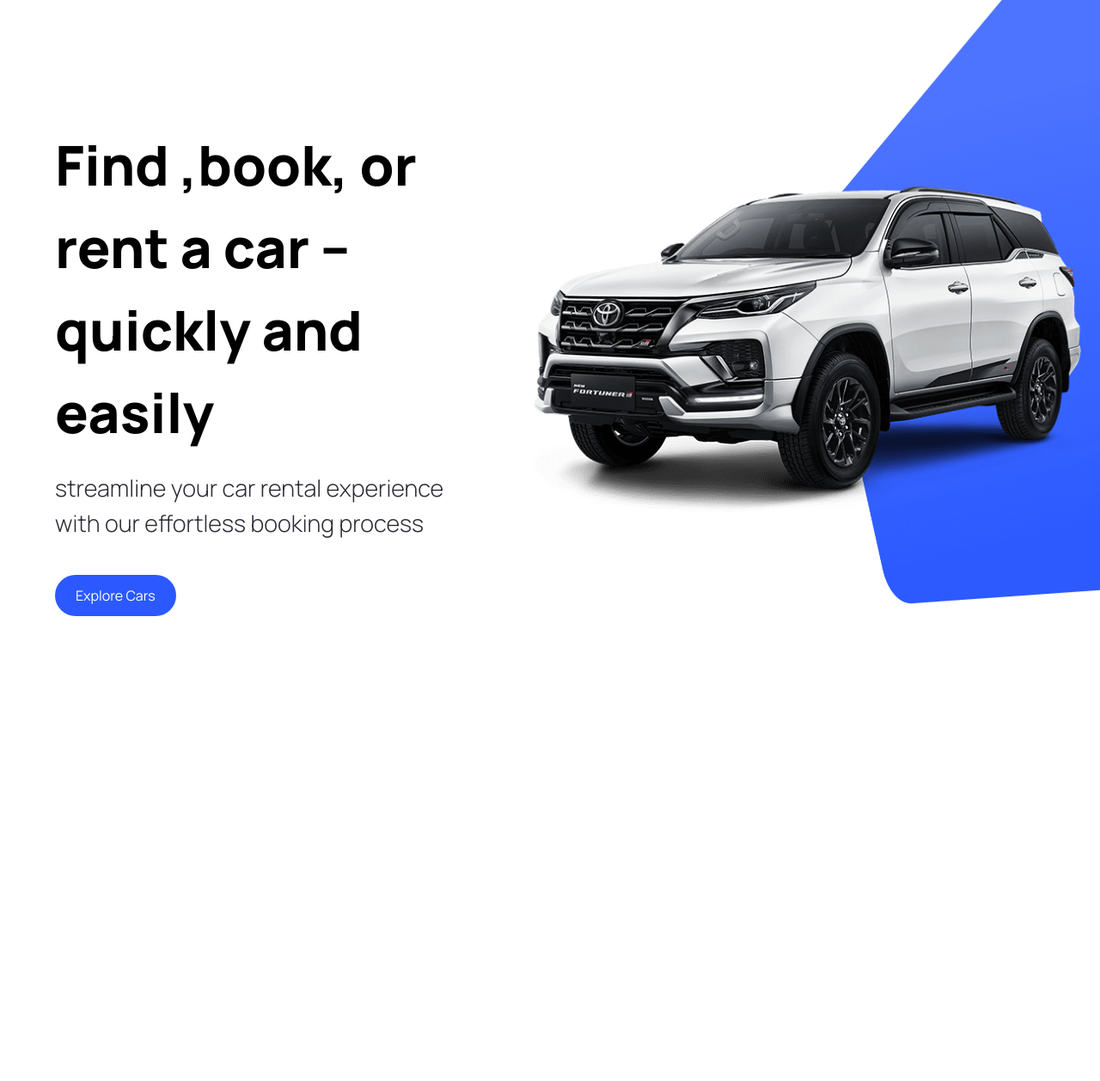
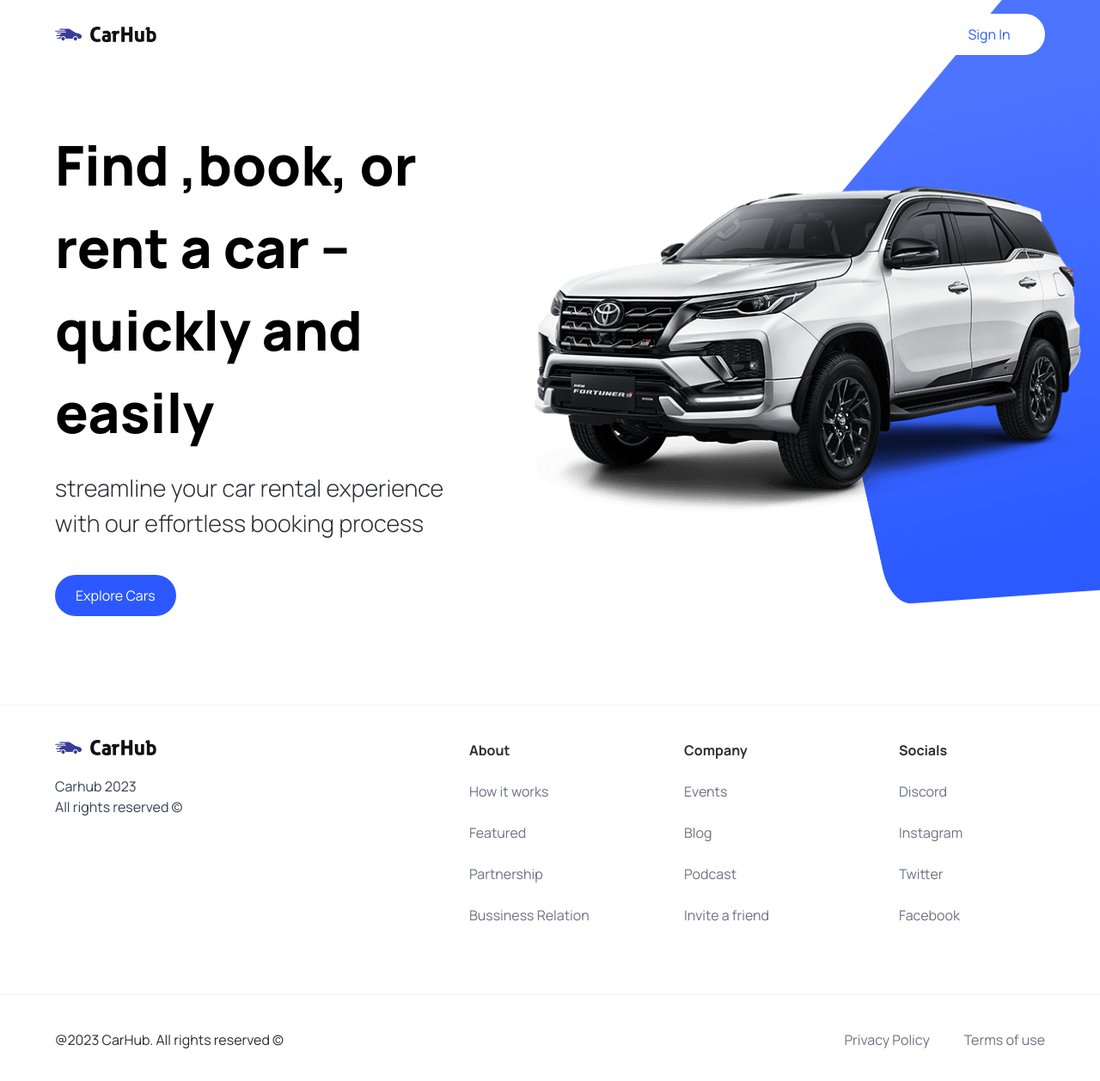
Before and after one commit to IbrahimShaheen103/car-app, a Next.js app: page / in a window 1280 px wide. Shown: the top 1258 px of the page at 86% size. Before the commit the page ends 800 px from the top, so only its background shows below. Built offline with nearby package versions, Linux system fonts and the light colour scheme.

Commit message:
Added navbar and footer to app layout. Changed button type to be optional and added disabled prop.

```diff
--- a/app/layout.tsx
+++ b/app/layout.tsx
@@ -1,22 +1,27 @@
-import './globals.css'
-import type { Metadata } from 'next'
-import { Inter } from 'next/font/google'
+import { Footer, Navbar } from "@/components";
+import "./globals.css";
+import type { Metadata } from "next";
+import { Inter } from "next/font/google";
 
-const inter = Inter({ subsets: ['latin'] })
+const inter = Inter({ subsets: ["latin"] });
 
 export const metadata: Metadata = {
-  title: 'Create Next App',
-  description: 'Generated by create next app',
-}
+  title: "Car app",
+  description: "Discover the best cars in world",
+};
 
 export default function RootLayout({
   children,
 }: {
-  children: React.ReactNode
+  children: React.ReactNode;
 }) {
   return (
     <html lang="en">
-      <body className={inter.className}>{children}</body>
+      <body className="relative">
+        {" "}
+        <Navbar />
+        {children} <Footer />
+      </body>
     </html>
-  )
+  );
 }
--- a/components/CustomButton.tsx
+++ b/components/CustomButton.tsx
@@ -6,11 +6,13 @@
   title,
   containerStyles,
   handleClick,
+  btnType,
+  disabled,
 }: CustomButtonProps) => {
   return (
     <button
-      disabled={false}
-      type="button"
+      disabled={disabled || false}
+      type={btnType || "button"}
       className={`custom-btn ${containerStyles}`}
       onClick={handleClick}
     >
--- /dev/null
+++ b/components/Footer.tsx
@@ -0,0 +1,59 @@
+import Image from "next/image";
+import { footerLinks } from "@/constants";
+import Link from "next/link";
+const Footer = () => {
+  return (
+    <footer className="flex flex-col text-black-100 mt-5 border-t border-gray-100">
+      <div className="flex max-md:flex-col flex-wrap justify-between gap-5 sm:px-16 px-6 py-10">
+        <div className="flex flex-col justify-start items-start gap-6">
+          <Image
+            src="/logo.svg"
+            alt="logo"
+            width={118}
+            height={18}
+            className="object-contain"
+          />
+          <p className="text-base text-gray-700">
+            Carhub 2023 <br />
+            All rights reserved &copy;
+          </p>
+        </div>
+        <div className="footer__links">
+          {footerLinks.map((link) => (
+            <div key={link.title} className="footer__link">
+              <h3 className="font-bold">{link.title}</h3>
+              {link.links.map((item) => (
+                <Link
+                  key={item.title}
+                  href={item.url}
+                  className="text-gray-500"
+                >
+                  {item.title}
+                </Link>
+              ))}
+            </div>
+          ))}
+        </div>
+      </div>
+      <div>
+        <div
+          className="flex justify-between
+        item-center flex-wrap mt-10 border-t
+        border-gray-100 sm:px-16 px-6 py-10"
+        >
+          <p> @2023 CarHub. All rights reserved &copy; </p>
+          <div className="footer__copyrights-link">
+            <Link href="/" className="text-gray-500">
+              Privacy Policy
+            </Link>
+            <Link href="/" className="text-gray-500">
+              Terms of use
+            </Link>
+          </div>
+        </div>
+      </div>
+    </footer>
+  );
+};
+
+export default Footer;
--- /dev/null
+++ b/components/Navbar.tsx
@@ -0,0 +1,34 @@
+"use client";
+import Image from "next/image";
+import Link from "next/link";
+import { CustomButton } from ".";
+
+const Navbar = () => {
+  return (
+    <header className="w-full absolute z-10">
+      <nav
+        className="max-w-[1440px] mx-auto
+      flex justify-between items-center
+      sm:px-16 px-6 py-4"
+      >
+        <Link href="/" className="flex justify-center items-center">
+          <Image
+            src="/logo.svg"
+            alt="car logo"
+            width={118}
+            height={18}
+            className="object-contain"
+          />
+        </Link>
+        <CustomButton
+          title="Sign In"
+          btnType="button"
+          containerStyles="text-primary-blue
+          rounded-full bg-white min-w-[130px] "
+        />
+      </nav>
+    </header>
+  );
+};
+
+export default Navbar;
--- a/components/index.ts
+++ b/components/index.ts
@@ -1,4 +1,5 @@
 import Hero from "./Hero";
 import CustomButton from "./CustomButton";
-
-export { Hero, CustomButton };
+import Navbar from "./Navbar";
+import Footer from "./Footer";
+export { Hero, CustomButton, Navbar, Footer };
--- /dev/null
+++ b/constants/index.ts
@@ -0,0 +1,101 @@
+export const manufacturers = [
+  "Acura",
+  "Alfa Romeo",
+  "Aston Martin",
+  "Audi",
+  "Bentley",
+  "BMW",
+  "Buick",
+  "Cadillac",
+  "Chevrolet",
+  "Chrysler",
+  "Citroen",
+  "Dodge",
+  "Ferrari",
+  "Fiat",
+  "Ford",
+  "GMC",
+  "Honda",
+  "Hyundai",
+  "Infiniti",
+  "Jaguar",
+  "Jeep",
+  "Kia",
+  "Lamborghini",
+  "Land Rover",
+  "Lexus",
+  "Lincoln",
+  "Maserati",
+  "Mazda",
+  "McLaren",
+  "Mercedes-Benz",
+  "MINI",
+  "Mitsubishi",
+  "Nissan",
+  "Porsche",
+  "Ram",
+  "Rolls-Royce",
+  "Subaru",
+  "Tesla",
+  "Toyota",
+  "Volkswagen",
+  "Volvo",
+];
+
+export const yearsOfProduction = [
+  { title: "Year", value: "" },
+  { title: "2015", value: "2015" },
+  { title: "2016", value: "2016" },
+  { title: "2017", value: "2017" },
+  { title: "2018", value: "2018" },
+  { title: "2019", value: "2019" },
+  { title: "2020", value: "2020" },
+  { title: "2021", value: "2021" },
+  { title: "2022", value: "2022" },
+  { title: "2023", value: "2023" },
+];
+
+export const fuels = [
+  {
+    title: "Fuel",
+    value: "",
+  },
+  {
+    title: "Gas",
+    value: "Gas",
+  },
+  {
+    title: "Electricity",
+    value: "Electricity",
+  },
+];
+
+export const footerLinks = [
+  {
+    title: "About",
+    links: [
+      { title: "How it works", url: "/" },
+      { title: "Featured", url: "/" },
+      { title: "Partnership", url: "/" },
+      { title: "Bussiness Relation", url: "/" },
+    ],
+  },
+  {
+    title: "Company",
+    links: [
+      { title: "Events", url: "/" },
+      { title: "Blog", url: "/" },
+      { title: "Podcast", url: "/" },
+      { title: "Invite a friend", url: "/" },
+    ],
+  },
+  {
+    title: "Socials",
+    links: [
+      { title: "Discord", url: "/" },
+      { title: "Instagram", url: "/" },
+      { title: "Twitter", url: "/" },
+      { title: "Facebook", url: "/" },
+    ],
+  },
+];
--- a/types/index.ts
+++ b/types/index.ts
@@ -4,4 +4,6 @@
   title: string;
   containerStyles?: string;
   handleClick?: MouseEventHandler<HTMLButtonElement>;
+  btnType?: "button" | "submit";
+  disabled?: boolean;
 }
```
